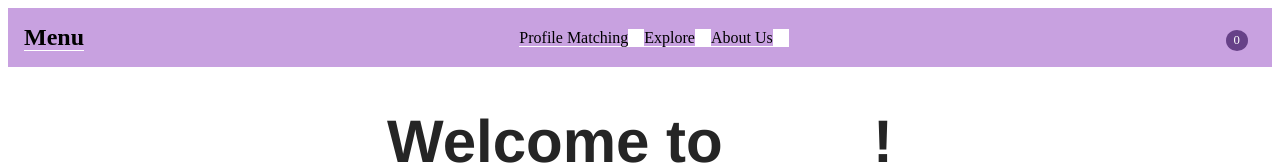
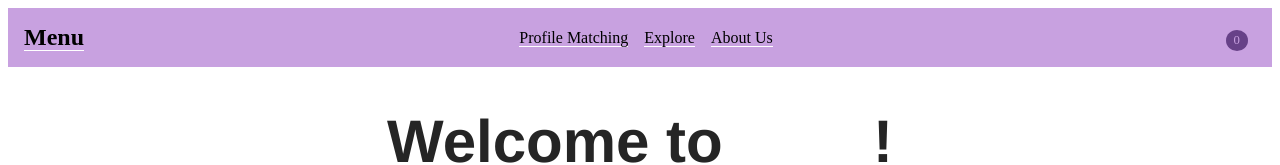
Before and after one commit to anneke030/Creative-Tools, a React (Create React App) app in the folder frontend/ui-ux/: page /home in a window 1280 px wide. Shown: the top 165 px of the page. Built offline with nearby package versions, Linux system fonts and the light colour scheme.

Commit message:
fixed white spaces

```diff
--- a/frontend/ui-ux/src/App.css
+++ b/frontend/ui-ux/src/App.css
@@ -21,11 +21,16 @@
   align-items: center;
   justify-content: center;
   font-size: calc(10px + 2vmin);
-  color: white;
+
+
+  color: #C8A1E0;
 }
 
 .App-link {
-  color: #61dafb;
+
+
+
+  color: #C8A1E0;
 }
 
 @keyframes App-logo-spin {
--- a/frontend/ui-ux/src/Navbar.css
+++ b/frontend/ui-ux/src/Navbar.css
@@ -20,6 +20,7 @@
   list-style-type: none;
   display: flex;
   margin: 0;
+  background-color: #C8A1E0;
   padding: 0;
 }
 
@@ -48,7 +49,9 @@
 
 .navbar-right .cart-count {
   background-color: #674188;
-  color: #fff;
+
+
+  color: #C8A1E0;
   border-radius: 50%;
   padding: 0.2rem 0.5rem;
   font-size: 0.8rem;
```
